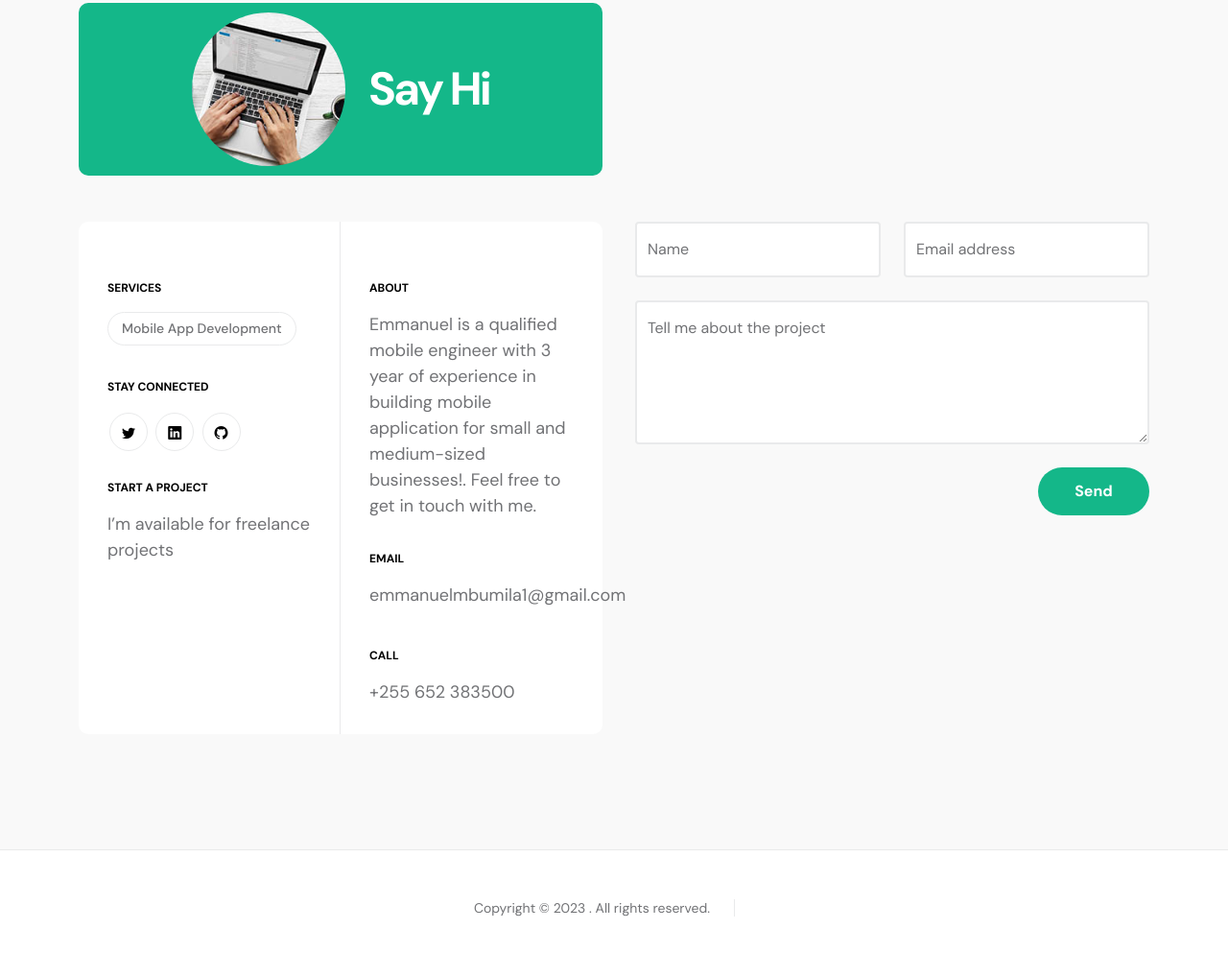
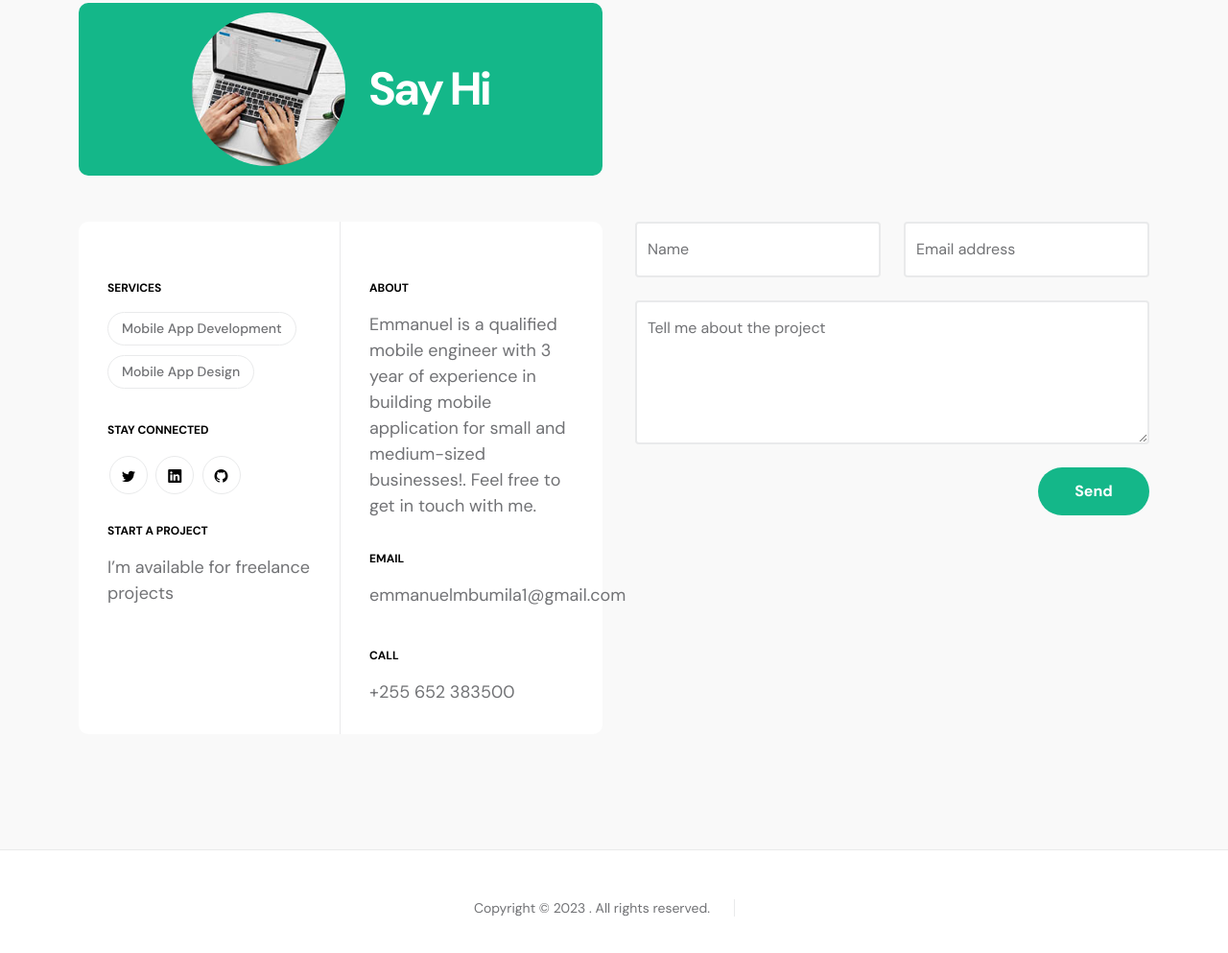
Before and after one commit to MBUMILA/MBUMILA.github.io, a plain HTML site: page index.html in a window 1280 px wide. Shown: the part 5929-6922 px from the top of the page at 96% size. Drawn offline with Linux system fonts and the light colour scheme.

Commit message:
add: more tag

```diff
--- a/index.html
+++ b/index.html
@@ -399,6 +399,8 @@ https://templatemo.com/tm-578-first-portfolio
 
                                     <ul class="footer-menu">
                                         <li class="footer-menu-item"><a href="#" class="footer-menu-link">Mobile App Development</a></li>
+                                        <li class="footer-menu-item"><a href="#" class="footer-menu-link">Mobile App Design</a></li>
+
 
 
                                     </ul>
```
